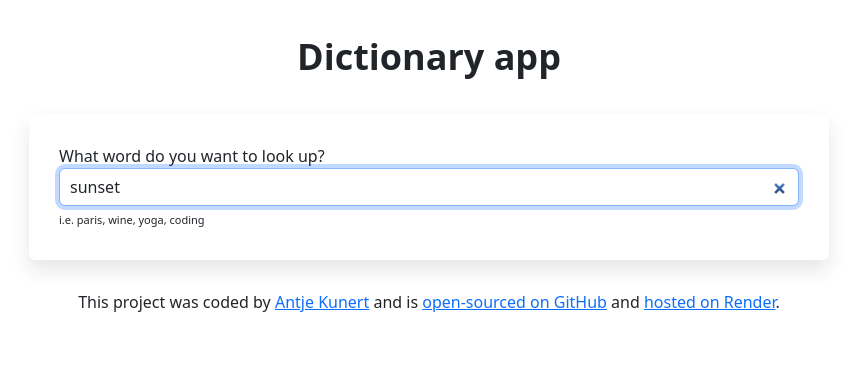
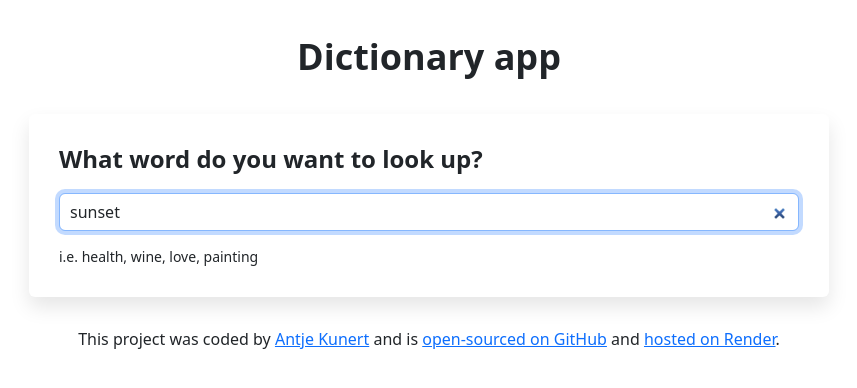
Before and after one commit to antjekunert4-png/dictionary-project, a React (Create React App) app: page / in a window 1280 px wide. Shown: the top 388 px of the page, without its empty margins (211-1068 px from the left). Built offline with nearby package versions, Linux system fonts and the light colour scheme; no server answers.

Commit message:
Update of styles

```diff
--- a/src/Dictionary.css
+++ b/src/Dictionary.css
@@ -1,9 +1,3 @@
-.Dictionary h1 {
-  font-size: 18px;
-  font-weight: bold;
-  margin-bottom: 20px;
-}
-
 .Dictionary section {
   max-width: 800px;
   background: white;
@@ -12,7 +6,14 @@
   box-shadow: 0 10px 20px rgb(0 0 0 / 10%);
   margin: 20px auto;
 }
-
+.Dictionary label {
+  font-weight: 600;
+  font-style: normal;
+  font-size: 24px;
+  margin-bottom: 20px;
+  display: block;
+  line-height: 29px;
+}
 .Dictionary input {
   width: 100%;
   border-radius: 6px;
@@ -22,6 +23,6 @@
 }
 
 .Dictionary .hint {
-  font-size: 11px;
-  margin-top: 5px;
+  margin-top: 15px;
+  display: block;
 }
--- a/src/Dictionary.js
+++ b/src/Dictionary.js
@@ -58,7 +58,7 @@ export default function Dictionary(props) {
               onChange={handleKeywordChange}
             />
           </form>
-          <small className="hint">i.e. paris, wine, yoga, coding</small>
+          <small className="hint">i.e. health, wine, love, painting</small>
         </section>
         <Results definition={definition} />
         <Photos photos={photos} />
--- a/src/Results.css
+++ b/src/Results.css
@@ -1,7 +1,9 @@
 .Results h2 {
+  font-style: normal;
+  font-weight: 600;
   font-size: 36px;
-  font-weight: bold;
-  line-height: 1.5;
+  line-height: 43px;
+  color: #000000;
 }
 
 .Results section {
```
